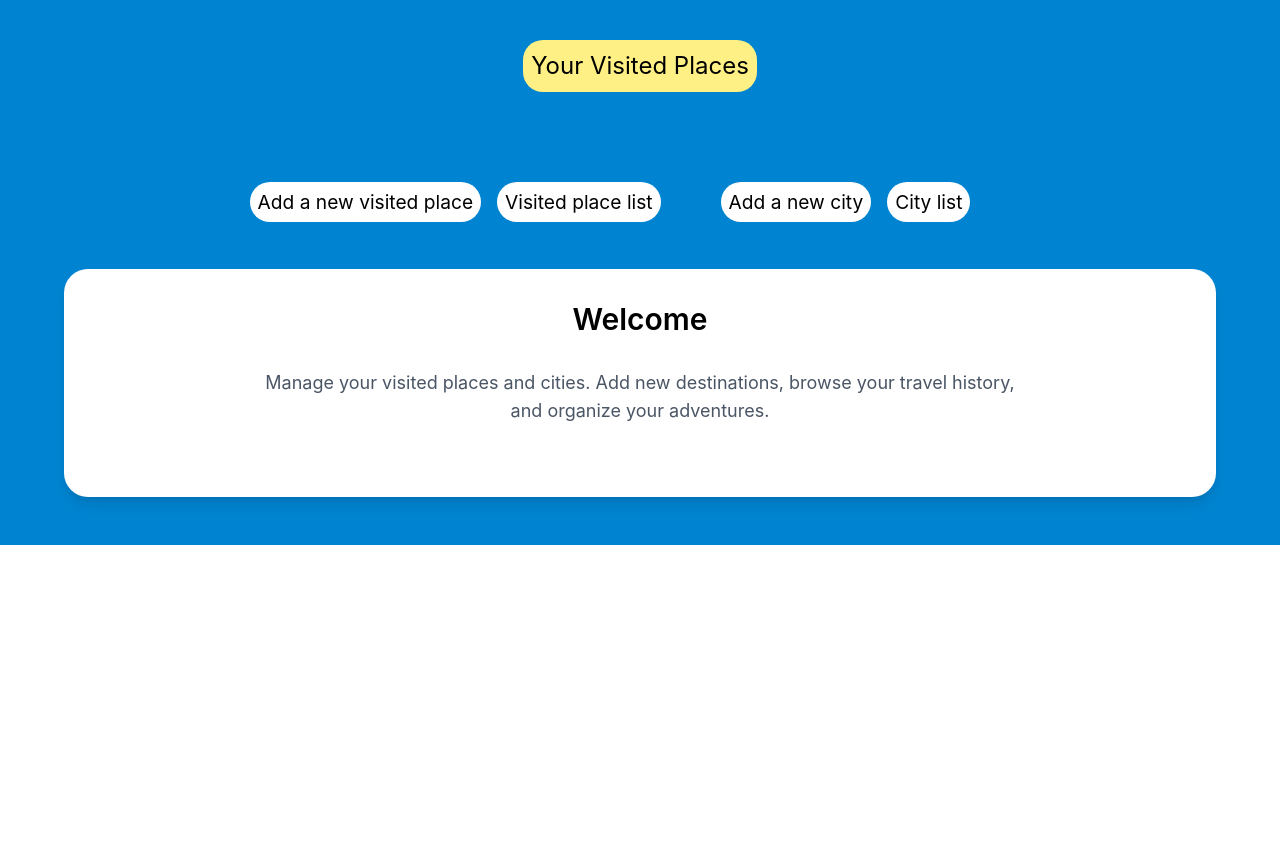
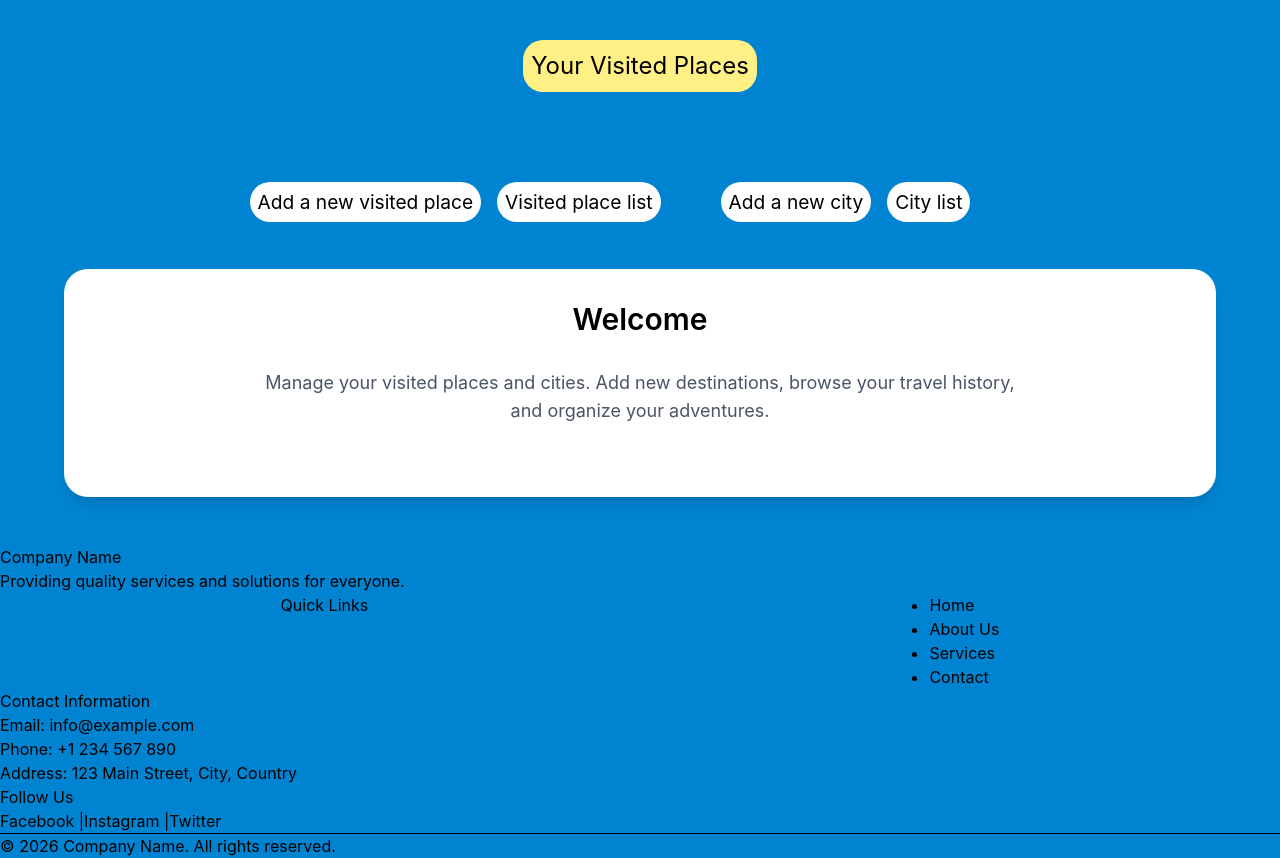
Before and after one commit to ArBa-dev-J/VisitedPlaces, a React (Vite) app in the folder front/: page / in a window 1280 px wide. Before the commit the page ends 800 px from the top, so only its background shows below. Built offline with nearby package versions, Linux system fonts and the light colour scheme.

Commit message:
add basic footer html source code and generic info

```diff
--- /dev/null
+++ b/front/src/components/Footer.jsx
@@ -0,0 +1,40 @@
+function Footer() {
+  return (
+    <>
+      <footer>
+        <h3>Company Name</h3>
+        <p>Providing quality services and solutions for everyone.</p>
+
+        <div className="flex justify-around">
+          <h4>Quick Links</h4>
+          <ol className="list-disc">
+            <li>
+              <a href="index.html">Home</a>
+            </li>
+            <li>
+              <a href="about.html">About Us</a>
+            </li>
+            <li>
+              <a href="services.html">Services</a>
+            </li>
+            <li>
+              <a href="contact.html">Contact</a>
+            </li>
+          </ol>
+        </div>
+
+        <h4>Contact Information</h4>
+        <p>Email: info@example.com</p>
+        <p>Phone: +1 234 567 890</p>
+        <p>Address: 123 Main Street, City, Country</p>
+        <h4>Follow Us</h4>
+        <a href="#">Facebook</a> |<a href="#">Instagram</a> |
+        <a href="#">Twitter</a>
+        <hr></hr>
+        <p>&copy; 2026 Company Name. All rights reserved.</p>
+      </footer>
+    </>
+  );
+}
+
+export default Footer;
--- a/front/src/components/pages/MainPage.jsx
+++ b/front/src/components/pages/MainPage.jsx
@@ -1,5 +1,6 @@
 import PageHeader from "../PageHeader";
 import MainPageBody from "../MainPageBody";
+import Footer from "../Footer";
 
 function MainPage() {
     return (
@@ -8,6 +9,8 @@ function MainPage() {
                 <PageHeader />
 
                 <MainPageBody />
+
+                <Footer/>
             </main>
         </>
     );
```
